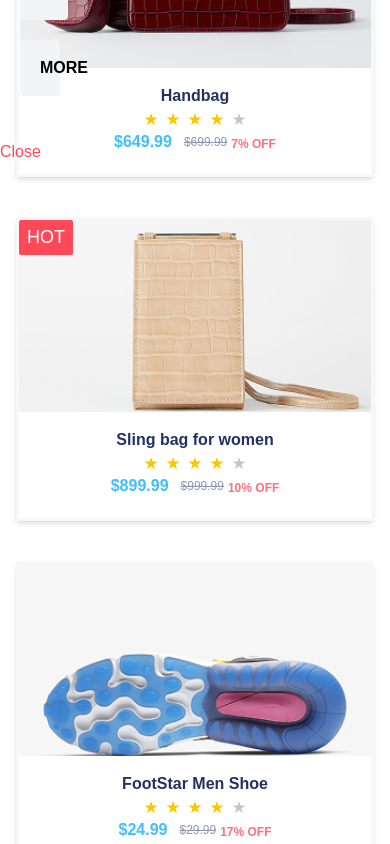
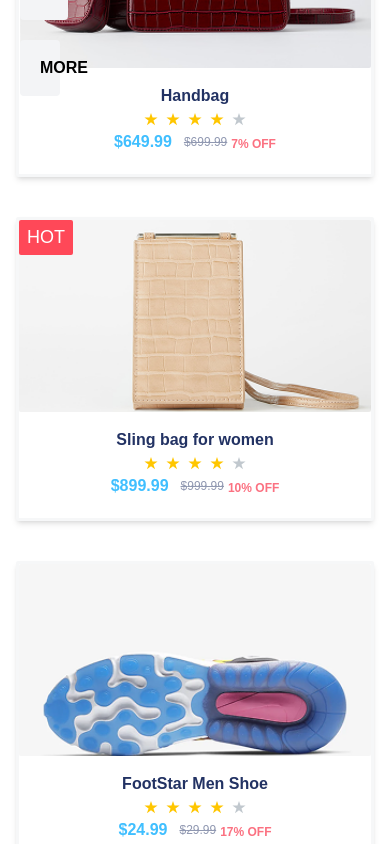
Before and after one commit to Saloni-Shukla78/product-listing-page, a React (Vite) app: page / in a window 390 px wide. Both pictures are taken after a click on the button 354 px from the left and 24 px from the top of the page. Shown: the top 844 px of the page. Built offline with nearby package versions, Linux system fonts and the light colour scheme.

Commit message:
Make responsive

```diff
--- a/src/components/Navbar.jsx
+++ b/src/components/Navbar.jsx
@@ -46,8 +46,7 @@ const Navbar = () => {
     )}
 
     {sidebarOpen && (<div className='absolute top-14 flex lg:hidden z-50'>
-      <div><Sidebar/><button className='mt-6 text-[#FF4858]'onClick={() => setSidebarOpen(false)}
-      >Close</button></div>
+      <div><Sidebar/></div>
       <div className='flex-1 bg-black'
       onClick={() => setSidebarOpen(false)}></div>
     </div>)}
```
